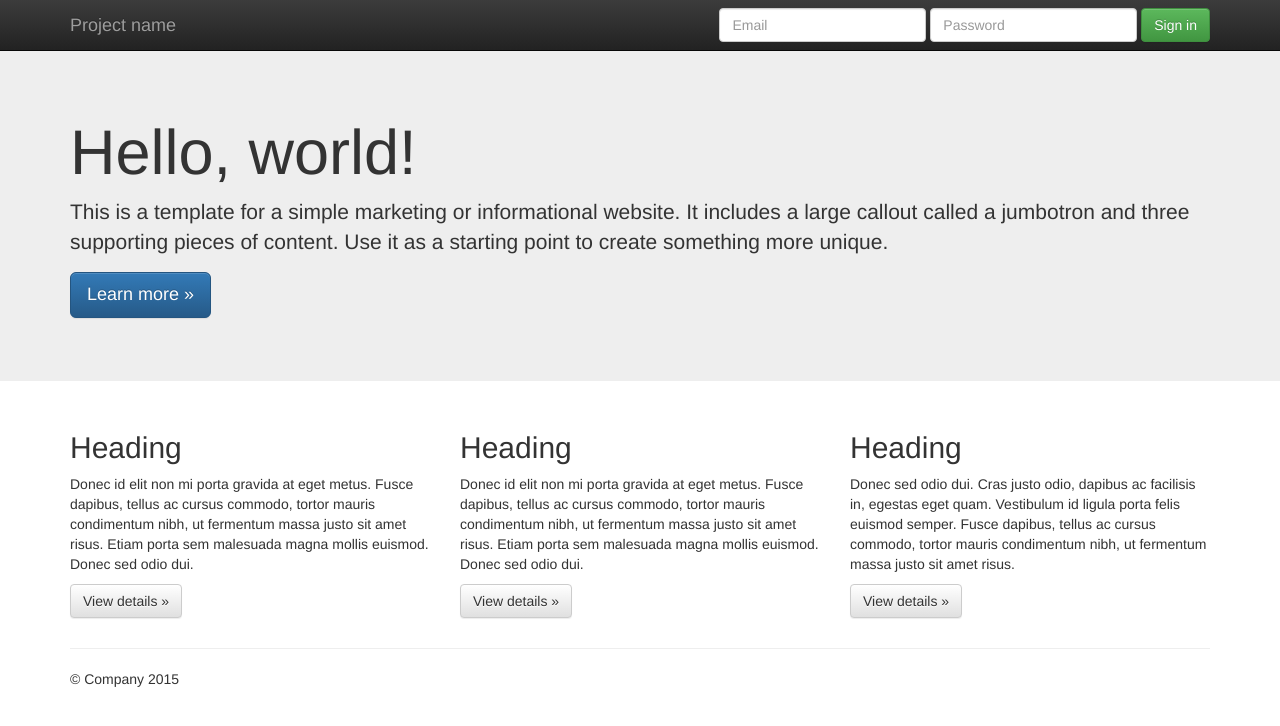
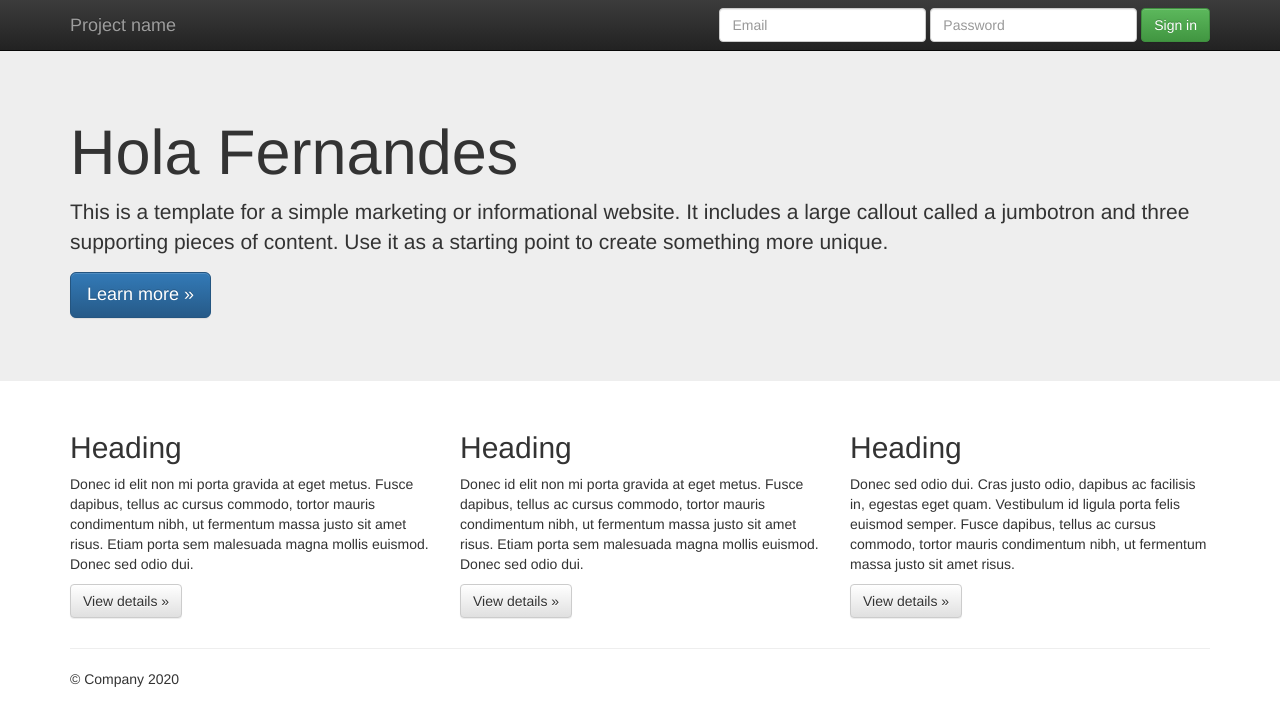
Before and after one commit to gauthamhs/existing-webproject, a plain HTML site: page index.html in a window 1280 px wide. Drawn offline with nearby package versions, Linux system fonts and the light colour scheme.

Commit message:
Committing changes in master

```diff
--- a/index.html
+++ b/index.html
@@ -31,7 +31,7 @@
       <div class="container">
         <div class="navbar-header">
           <button type="button" class="navbar-toggle collapsed" data-toggle="collapse" data-target="#navbar" aria-expanded="false" aria-controls="navbar">
-            <span class="sr-only">Toggle navigation</span>
+            <span class="sr-only">Toggler</span>
             <span class="icon-bar"></span>
             <span class="icon-bar"></span>
             <span class="icon-bar"></span>
@@ -55,7 +55,7 @@
     <!-- Main jumbotron for a primary marketing message or call to action -->
     <div class="jumbotron">
       <div class="container">
-        <h1>Hello, world!</h1>
+        <h1>Hola Fernandes</h1>
         <p>This is a template for a simple marketing or informational website. It includes a large callout called a jumbotron and three supporting pieces of content. Use it as a starting point to create something more unique.</p>
         <p><a class="btn btn-primary btn-lg" href="#" role="button">Learn more &raquo;</a></p>
       </div>
@@ -84,7 +84,7 @@
       <hr>
 
       <footer>
-        <p>&copy; Company 2015</p>
+        <p>&copy; Company 2020</p>
       </footer>
     </div> <!-- /container -->        <script src="//ajax.googleapis.com/ajax/libs/jquery/1.11.2/jquery.min.js"></script>
         <script>window.jQuery || document.write('<script src="js/vendor/jquery-1.11.2.min.js"><\/script>')</script>
```
